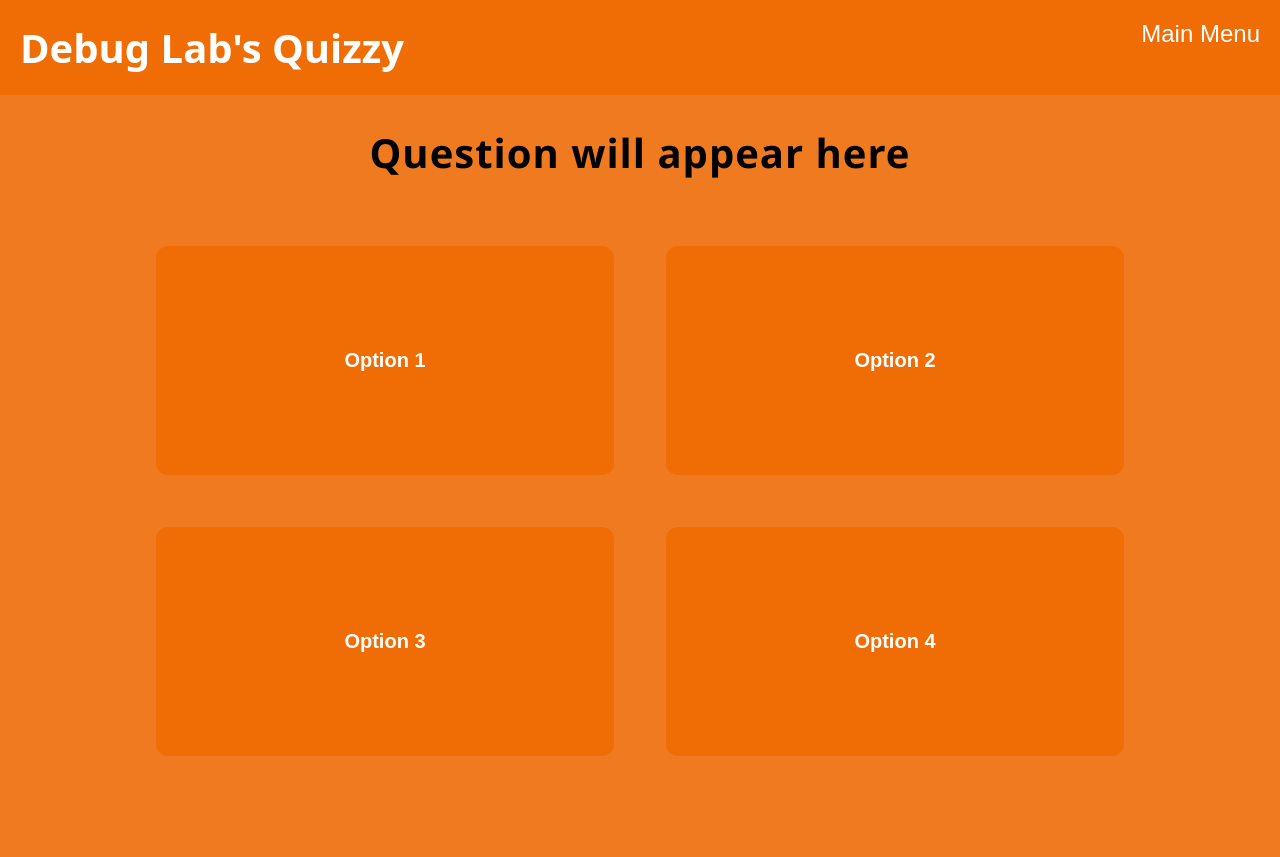
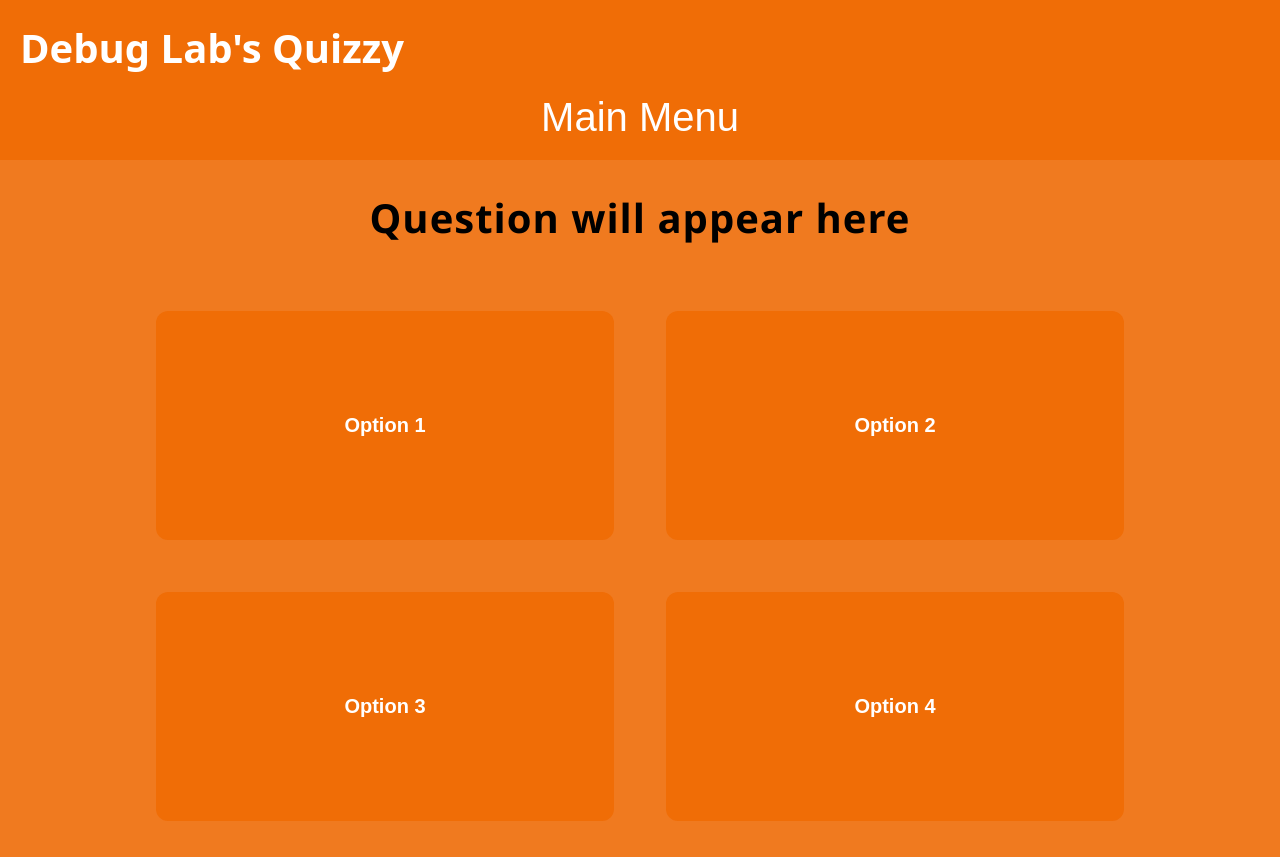
Before and after one commit to Mission5000/bryan, a plain HTML site: page quiz/index.html in a window 1280 px wide. Before the commit the page ends 800 px from the top, so only its background shows below. Drawn offline with Linux system fonts and the light colour scheme.

Commit message:
Update CSS

```diff
--- a/quiz/style.css
+++ b/quiz/style.css
@@ -31,14 +31,11 @@ h1 {
   font-size: 2.5em;
   margin: 0px;
   padding: 10px;
-  position: absolute;
-  top: 10px;
-  right: 10px;
   background: none;
   border: none;
   color: white;
-  font-size: 1.5em;
   cursor: pointer;
+  transition: color 0.3s ease;
   text-align: right;
 }
 
```
